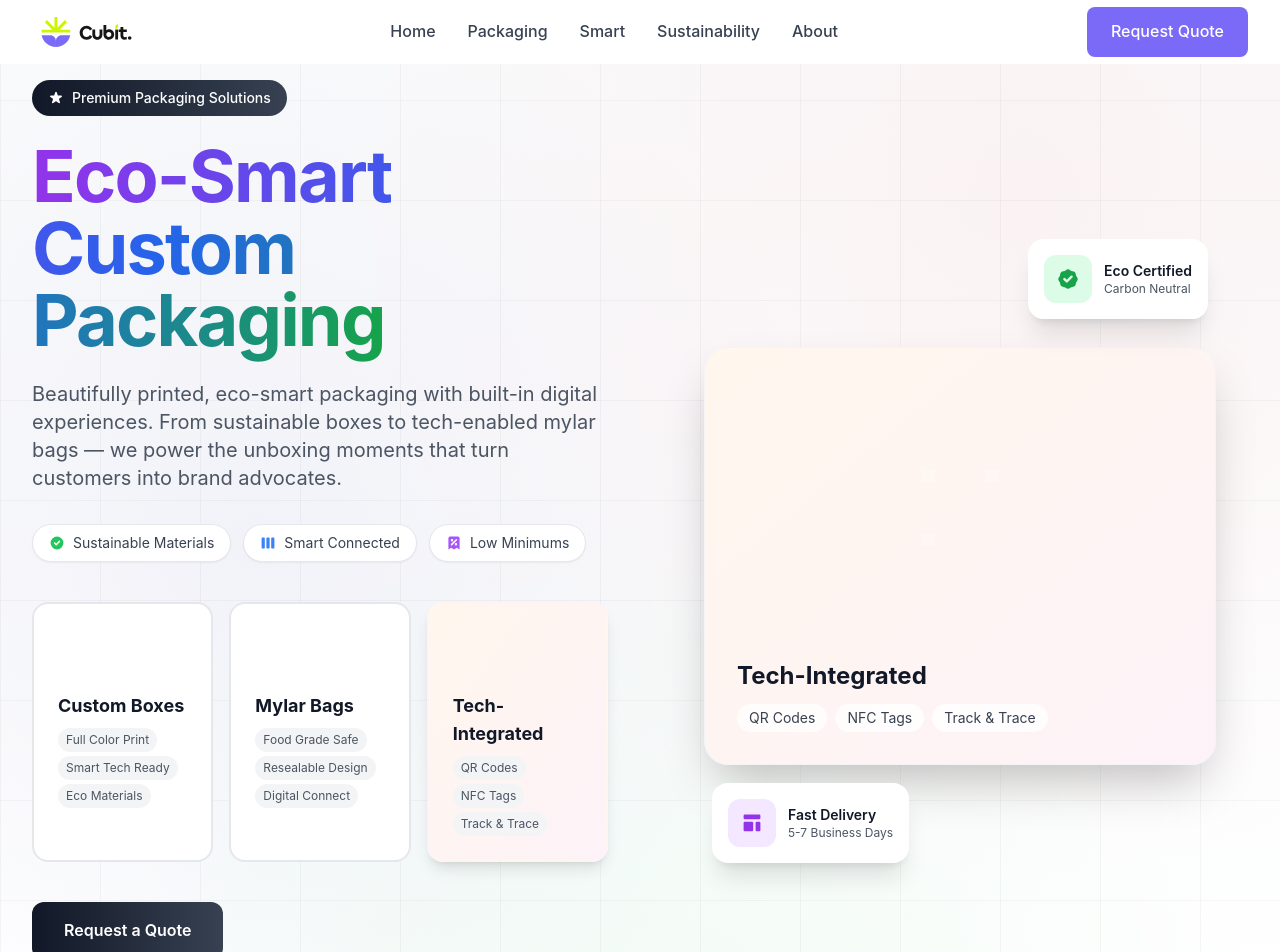
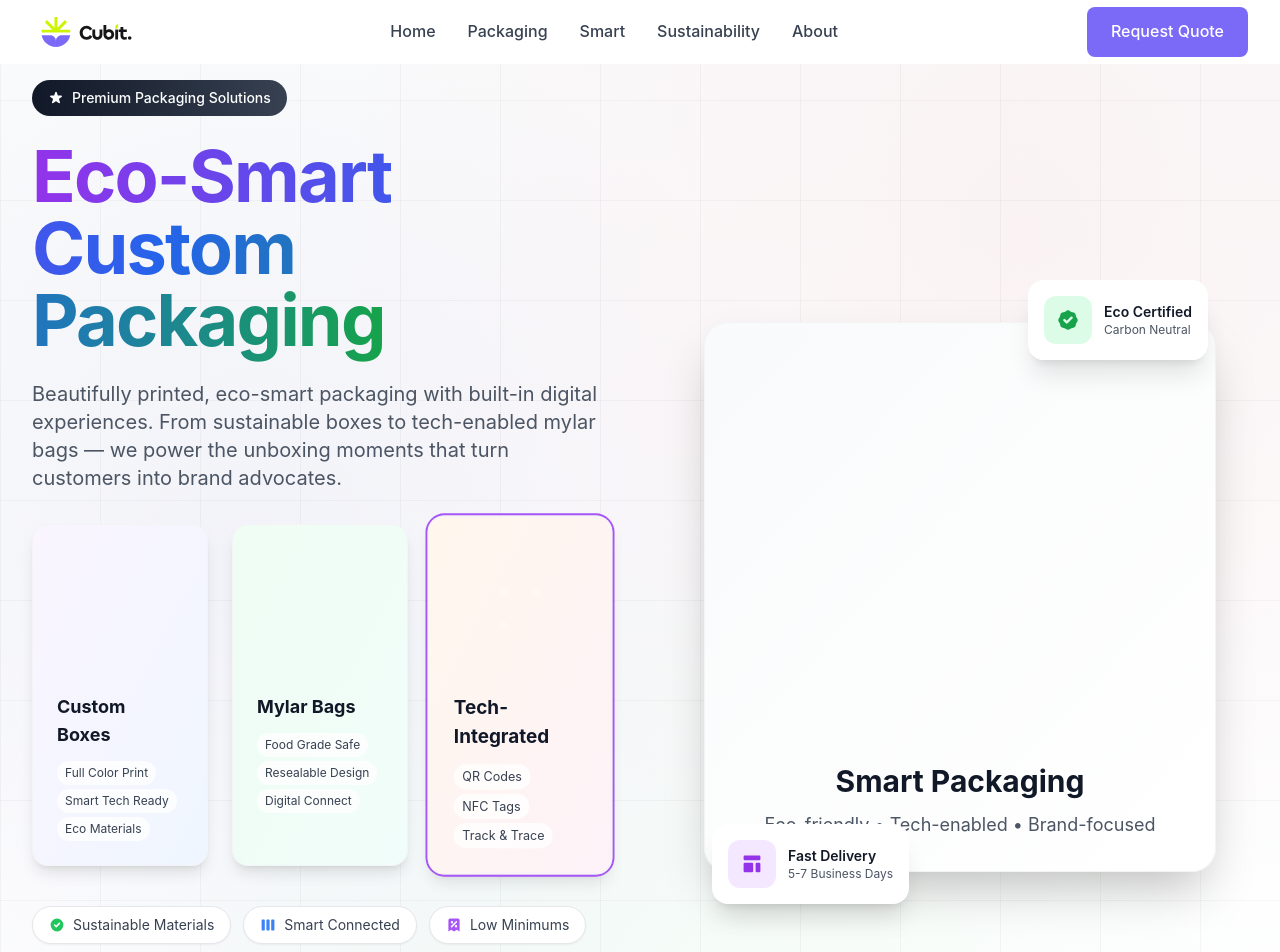
Before and after one commit to Cubitpackaging/cubitlanding, a Next.js app: page / in a window 1280 px wide. Shown: the top 952 px of the page. Built offline with nearby package versions, Linux system fonts and the light colour scheme.

Commit message:
Restructure Hero component: move packaging showcase to left content area and remove See Our Work button

```diff
--- a/components/Hero.js
+++ b/components/Hero.js
@@ -8,13 +8,6 @@ const Hero = () => {
 
   const scrollToQuote = () => {
     const element = document.querySelector('#quote')
-    if (element) {
-      element.scrollIntoView({ behavior: 'smooth' })
-    }
-  }
-
-  const scrollToWork = () => {
-    const element = document.querySelector('#packaging')
     if (element) {
       element.scrollIntoView({ behavior: 'smooth' })
     }
@@ -118,6 +111,36 @@ const Hero = () => {
               that turn customers into brand advocates.
             </p>
 
+            {/* Packaging Showcase - Now in Left Content */}
+            <div className="mb-10">
+              <div className="grid grid-cols-1 md:grid-cols-3 gap-6 max-w-4xl mx-auto lg:mx-0">
+                {packageShowcase.map((pkg, index) => (
+                  <div
+                    key={index}
+                    className={`relative bg-gradient-to-br ${pkg.bgColor} rounded-2xl p-6 shadow-lg border border-gray-100 transition-all duration-300 hover:shadow-xl cursor-pointer ${
+                      index === activePackage ? 'ring-2 ring-purple-500 scale-105' : ''
+                    }`}
+                    onClick={() => setActivePackage(index)}
+                  >
+                    {/* Package Visual */}
+                    <div className={`h-32 mb-4 text-transparent bg-gradient-to-br ${pkg.color} bg-clip-text`}>
+                      {pkg.icon}
+                    </div>
+
+                    {/* Package Info */}
+                    <h3 className="text-lg font-bold text-gray-900 mb-3">{pkg.type}</h3>
+                    <div className="flex flex-wrap gap-1">
+                      {pkg.features.map((feature, idx) => (
+                        <span key={idx} className="px-2 py-1 bg-white/80 text-gray-700 rounded-full text-xs">
+                          {feature}
+                        </span>
+                      ))}
+                    </div>
+                  </div>
+                ))}
+              </div>
+            </div>
+
             {/* Feature Pills */}
             <div className="flex flex-wrap gap-3 mb-10 justify-center lg:justify-start">
               <span className="inline-flex items-center gap-2 px-4 py-2 bg-white border border-gray-200 rounded-full text-sm text-gray-700 shadow-sm">
@@ -140,35 +163,8 @@ const Hero = () => {
               </span>
             </div>
 
-            {/* Packaging Options */}
-            <div className="grid grid-cols-1 md:grid-cols-3 gap-4 mb-10">
-              {packageShowcase.map((pkg, index) => (
-                <div
-                  key={index}
-                  onClick={() => setActivePackage(index)}
-                  className={`cursor-pointer p-6 rounded-2xl border-2 transition-all duration-300 ${
-                    index === activePackage
-                      ? `border-transparent bg-gradient-to-br ${pkg.bgColor} shadow-lg`
-                      : 'border-gray-200 bg-white hover:border-gray-300 hover:shadow-md'
-                  }`}
-                >
-                  <div className={`w-12 h-12 mb-4 text-transparent bg-gradient-to-br ${pkg.color} bg-clip-text`}>
-                    {pkg.icon}
-                  </div>
-                  <h3 className="text-lg font-bold text-gray-900 mb-2">{pkg.type}</h3>
-                  <div className="flex flex-wrap gap-1">
-                    {pkg.features.map((feature, idx) => (
-                      <span key={idx} className="px-2 py-1 bg-gray-100 text-gray-600 rounded-full text-xs">
-                        {feature}
-                      </span>
-                    ))}
-                  </div>
-                </div>
-              ))}
-            </div>
-
-            {/* CTA Buttons */}
-            <div className="flex flex-col sm:flex-row gap-4 justify-center lg:justify-start">
+            {/* CTA Button - Only Request Quote */}
+            <div className="flex justify-center lg:justify-start mb-10">
               <button
                 onClick={scrollToQuote}
                 className="group relative px-8 py-4 bg-gradient-to-r from-gray-900 to-gray-700 text-white font-semibold rounded-xl overflow-hidden transition-all duration-300 hover:shadow-xl"
@@ -179,7 +175,7 @@ const Hero = () => {
             </div>
 
             {/* Trust Indicators */}
-            <div className="mt-10 flex flex-wrap items-center gap-8 justify-center lg:justify-start">
+            <div className="flex flex-wrap items-center gap-8 justify-center lg:justify-start">
               <div className="flex items-center gap-2">
                 <div className="flex -space-x-2">
                   {[...Array(4)].map((_, i) => (
@@ -202,20 +198,22 @@ const Hero = () => {
             {/* Main Visual Container */}
             <div className="absolute inset-0 flex items-center justify-center">
               <div className="relative w-full max-w-lg">
-                <div className={`relative bg-gradient-to-br ${packageShowcase[activePackage].bgColor} rounded-3xl p-8 shadow-2xl border border-gray-100`}>
-                  {/* Package Visual */}
-                  <div className={`h-64 mb-6 text-transparent bg-gradient-to-br ${packageShowcase[activePackage].color} bg-clip-text`}>
-                    {packageShowcase[activePackage].icon}
+                <div className="relative bg-gradient-to-br from-gray-50 to-white rounded-3xl p-8 shadow-2xl border border-gray-100">
+                  {/* Large Package Visual */}
+                  <div className="h-96 mb-6 text-transparent bg-gradient-to-br from-purple-600 via-blue-600 to-green-600 bg-clip-text flex items-center justify-center">
+                    <svg className="w-full h-full max-w-xs" viewBox="0 0 200 200" fill="none">
+                      <rect x="20" y="60" width="160" height="120" rx="12" fill="currentColor" opacity="0.1" stroke="currentColor" strokeWidth="3"/>
+                      <path d="M20 60L100 30L180 60" stroke="currentColor" strokeWidth="3" fill="none"/>
+                      <path d="M100 30V60" stroke="currentColor" strokeWidth="3"/>
+                      <rect x="140" y="140" width="25" height="25" rx="4" fill="currentColor" opacity="0.3"/>
+                      <circle cx="152.5" cy="152.5" r="8" fill="currentColor"/>
+                    </svg>
                   </div>
 
                   {/* Package Info */}
-                  <h3 className="text-2xl font-bold text-gray-900 mb-3">{packageShowcase[activePackage].type}</h3>
-                  <div className="flex flex-wrap gap-2">
-                    {packageShowcase[activePackage].features.map((feature, idx) => (
-                      <span key={idx} className="px-3 py-1 bg-white/80 text-gray-700 rounded-full text-sm">
-                        {feature}
-                      </span>
-                    ))}
+                  <div className="text-center">
+                    <h3 className="text-3xl font-bold text-gray-900 mb-3">Smart Packaging</h3>
+                    <p className="text-gray-600 text-lg">Eco-friendly • Tech-enabled • Brand-focused</p>
                   </div>
                 </div>
               </div>
```
